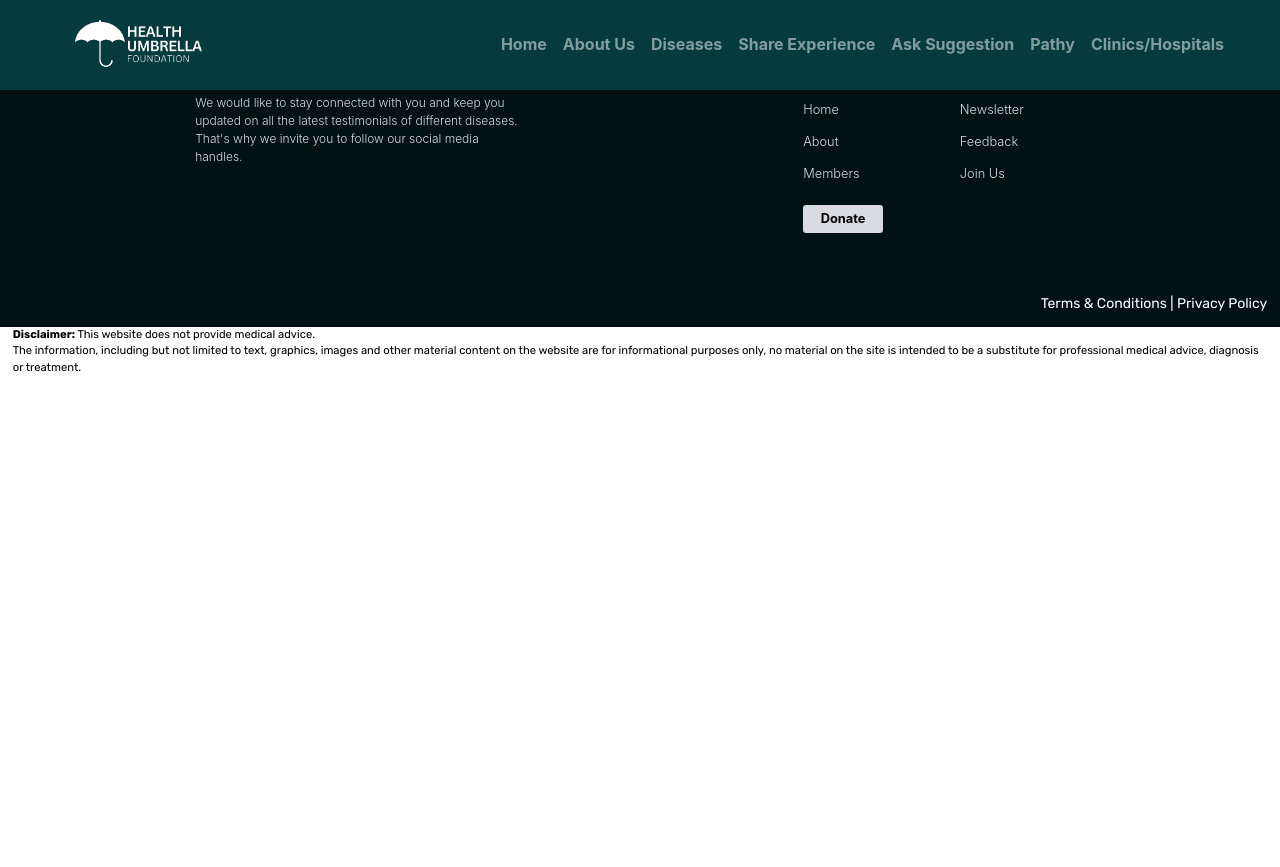
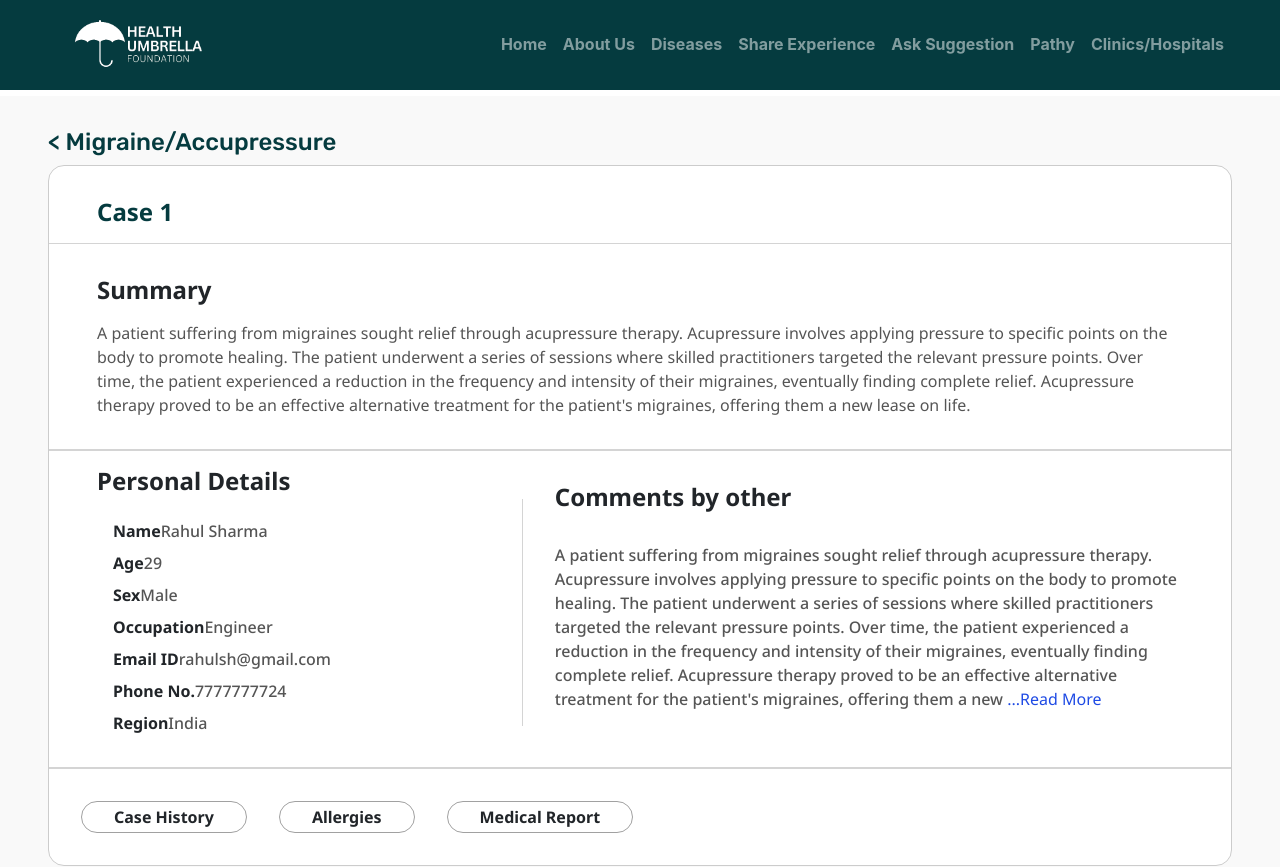
Before and after one commit to saloni31jain/health_umbrella_foundation_frontend, a React (Create React App) app: page /directcases in a window 1280 px wide. Shown: the top 867 px of the page. Before the commit the page ends 800 px from the top, so only its background shows below. Built offline with nearby package versions, Linux system fonts and the light colour scheme; no server answers.

Commit message:
Created Direct Case Page still work is left

```diff
--- a/src/App.js
+++ b/src/App.js
@@ -8,6 +8,7 @@ import Articles from './Components/Articles/articles';
 import Ejournal from "./Components/ejournal/ejournal";
 import Books from "./Components/BooksPage/books";
 import Diseases from "./Components/diseases/diseases";
+import DirectCases from "./Components/DirectCases/directcases"
 
 function App() {
 
@@ -25,6 +26,7 @@ function App() {
         <Route path="/clinics-hospitals" exact element={<Home />}></Route>
         <Route path="/books" exact element={<Books />}></Route>
         <Route path="/ejournal" exact element={<Ejournal />}></Route>
+        <Route path="/directcases" exact element={<DirectCases />}></Route>
       </Routes>
       <Footer />
     </div>
--- /dev/null
+++ b/src/Components/DirectCases/directcases.css
@@ -0,0 +1,184 @@
+@import url('https://fonts.googleapis.com/css2?family=Noto+Sans+Georgian:wght@200&family=Rubik:wght@500&display=swap');
+
+.D_outer{
+    background: #F9F9F9;
+    padding: 1rem 3rem;
+    width: 100vw;
+    min-height: 80vh;
+    margin-top: 12vh;
+    margin-bottom: 0.2rem;
+    /* border: 0.2rem solid black; */
+    display: flex;
+    flex-direction: column;
+    justify-content: center;
+}
+.D_outer_top{
+    /* margin-bottom: 0.2rem; */
+    display: flex;
+    align-content:flex-start;
+    font-family: 'Rubik', sans-serif;
+}
+.D_outer_top h2{
+    margin-top: 1rem;
+    color: #053B3F;
+    font-weight: 500;
+    font-size: x-large;
+}
+.D_outer_bottom{
+    border-radius: 1rem;
+    /* padding: 1rem; */
+    background-color: #ffffff;
+    border:0.1rem solid #CCCCCC;
+    display: flex;
+    flex-direction: column;
+    justify-content: center;
+    align-items: center;
+}
+.D_main_heading{
+    width: 100%;
+    display: flex;
+    flex-direction: column;
+    text-align: start;
+}
+.line{
+    width: 100%;
+    height: 0.1rem;
+    background-color: #D4D4D4;
+}
+.D_main_heading h2{
+    margin: 2rem 3rem 1rem 3rem;
+    font-family: 'Noto Sans', sans-serif;
+    font-weight: 700;
+    font-size: x-large;
+    color: #053B3F;
+    /* text-align: flex-start; */
+}
+.D_outer_summary{
+    width: 100%;
+    display: flex;
+    flex-direction: column;
+    justify-content: center;
+    align-items: flex-start;
+}
+.D_summary_heading{
+    margin: 2rem 3rem 0rem 3rem;
+    font-family: 'Noto Sans', sans-serif;
+    font-weight: 700;
+    font-size: x-large;
+    text-align: start;
+}
+.D_summary_text{
+    margin: 1rem 3rem 2rem 3rem;
+    font-family: 'Noto Sans', sans-serif;
+    font-weight: 400;
+    font-size: medium;
+    color: #555555;
+    text-align: start;
+}
+.D_outer_details{
+    width: 100%;
+    min-height: 20vh;
+    /* border: 0.2rem solid green; */
+    display: flex;
+    flex-direction: column;
+}
+.D_bottom_top{
+    /* border: 0.2rem solid yellow; */
+    width: 100%;
+    display: flex;
+    flex-direction: row;
+}
+.D_top_left{
+    /* border: 0.2rem solid red; */
+    width: 40%;
+    display: flex;
+    flex-direction: column;
+    align-items: center;
+    justify-content: center;
+}
+.D_detail_heading{
+    width: 100%;
+    margin: 1rem 0rem 1rem 6rem;
+    font-family: 'Noto Sans', sans-serif;
+    font-weight: 700;
+    font-size: x-large;
+    text-align: start;
+}
+.D_detail_table{
+    width: 100%;
+    display: flex;
+    flex-direction: column;
+    align-items: flex-start;
+    padding-left: 4rem;
+    margin-bottom: 2rem;
+}
+.TR{
+    display: flex;
+    /* justify-content: space-between; */
+    flex-direction: row;
+    margin-top: 0.5rem;
+}
+.TD1{
+    font-family: 'Noto Sans', sans-serif;
+    font-weight: bold;
+}
+.TD2{
+    font-family: 'Noto Sans', sans-serif;
+    font-weight: 500;
+    color: #555555;
+}
+.D_top_right{
+    width: 60%;
+    display: flex;
+    flex-direction: row;
+    margin-top: 2rem;
+}
+.inner_line{
+    border-left: 0.1rem solid #D4D4D4;
+    height: 80%;
+    margin-top: 1rem;
+    margin-right: 2rem;
+}
+.D_right_text{
+    width: 90%;
+    display: flex;
+    flex-direction: column;
+    align-items: center;
+    text-align: start;
+}
+.D_detail_comments{
+    width: 100%;
+    text-align: start;
+    margin-bottom: 2rem;
+    font-family: 'Noto Sans', sans-serif;
+    font-weight: 700;
+    font-size: x-large;
+}
+.D_detail_text{
+    font-family: 'Noto Sans', sans-serif;
+    font-weight: 500;
+    font-size: medium;
+    color: #555555;
+}
+.D_detail_text button{
+    background: none;
+    border: none;
+    color: #1E4AE4;
+}
+.D_outer_cards{
+    width: 100%;
+}
+.D_cards{
+    padding: 1rem;
+    display: flex;
+    flex-direction: row;
+}
+.D_cards div{
+    margin: 1rem;
+    padding: 0.2rem 2rem;
+    font-family: 'Noto Sans', sans-serif;
+    font-weight: 600;
+    font-size: medium;
+    border: 0.1rem solid #A1A1A1;
+    border-radius: 1rem;
+}
--- /dev/null
+++ b/src/Components/DirectCases/directcases.jsx
@@ -0,0 +1,99 @@
+import React from "react";
+import "./directcases.css";
+
+function DirectCases() {
+  return (
+    <div className="D_outer">
+      <div className="D_outer_top">
+        <h2>&#60; Migraine/Accupressure</h2>
+      </div>
+      <div className="D_outer_bottom">
+        <div className="D_main_heading">
+          <h2>Case 1</h2>
+          <div className="line" />
+        </div>
+        <div className="D_outer_summary">
+          <h2 className="D_summary_heading">Summary</h2>
+          <p className="D_summary_text">
+            A patient suffering from migraines sought relief through acupressure
+            therapy. Acupressure involves applying pressure to specific points
+            on the body to promote healing. The patient underwent a series of
+            sessions where skilled practitioners targeted the relevant pressure
+            points. Over time, the patient experienced a reduction in the
+            frequency and intensity of their migraines, eventually finding
+            complete relief. Acupressure therapy proved to be an effective
+            alternative treatment for the patient's migraines, offering them a
+            new lease on life.
+          </p>
+          <div className="line" />
+        </div>
+        <div className="D_outer_details">
+          <div className="D_bottom_top">
+            <div className="D_top_left">
+              <h2 className="D_detail_heading">Personal Details</h2>
+              <div className="D_detail_table">
+                <table className="D_detail_inner_table">
+                  <tr className="TR">
+                    <td className="TD1">Name</td>
+                    <td className="TD2">Rahul Sharma</td>
+                  </tr>
+                  <tr className="TR">
+                    <td className="TD1">Age</td>
+                    <td className="TD2">29</td>
+                  </tr>
+                  <tr className="TR">
+                    <td className="TD1">Sex</td>
+                    <td className="TD2">Male</td>
+                  </tr>
+                  <tr className="TR">
+                    <td className="TD1">Occupation</td>
+                    <td className="TD2">Engineer</td>
+                  </tr>
+                  <tr className="TR">
+                    <td className="TD1">Email ID</td>
+                    <td className="TD2">rahulsh@gmail.com</td>
+                  </tr>
+                  <tr className="TR">
+                    <td className="TD1">Phone No.</td>
+                    <td className="TD2">7777777724</td>
+                  </tr>
+                  <tr className="TR">
+                    <td className="TD1">Region</td>
+                    <td className="TD2">India</td>
+                  </tr>
+                </table>
+              </div>
+            </div>
+            <div className="D_top_right">
+              <div className="inner_line"></div>
+              <div className="D_right_text">
+                <h2 className="D_detail_comments">Comments by other</h2>
+                <p className="D_detail_text">
+                    A patient suffering from migraines sought relief through
+                    acupressure therapy. Acupressure involves applying pressure to
+                    specific points on the body to promote healing. The patient
+                    underwent a series of sessions where skilled practitioners
+                    targeted the relevant pressure points. Over time, the patient
+                    experienced a reduction in the frequency and intensity of their
+                    migraines, eventually finding complete relief. Acupressure
+                    therapy proved to be an effective alternative treatment for the
+                    patient's migraines, offering them a new <button>...Read More</button>
+                </p>
+              </div>
+            </div>
+          </div>
+          <div className="line"></div>
+        </div>
+        <div className="D_outer_cards">
+            <div className="D_cards">
+                <div className="D_casehistory">Case History</div>
+                <div className="D_allergies">Allergies</div>
+                <div className="D_medicalreport">Medical Report</div>
+            </div>
+        </div>
+      </div>
+    </div>
+  );
+}
+
+export default DirectCases;
```
